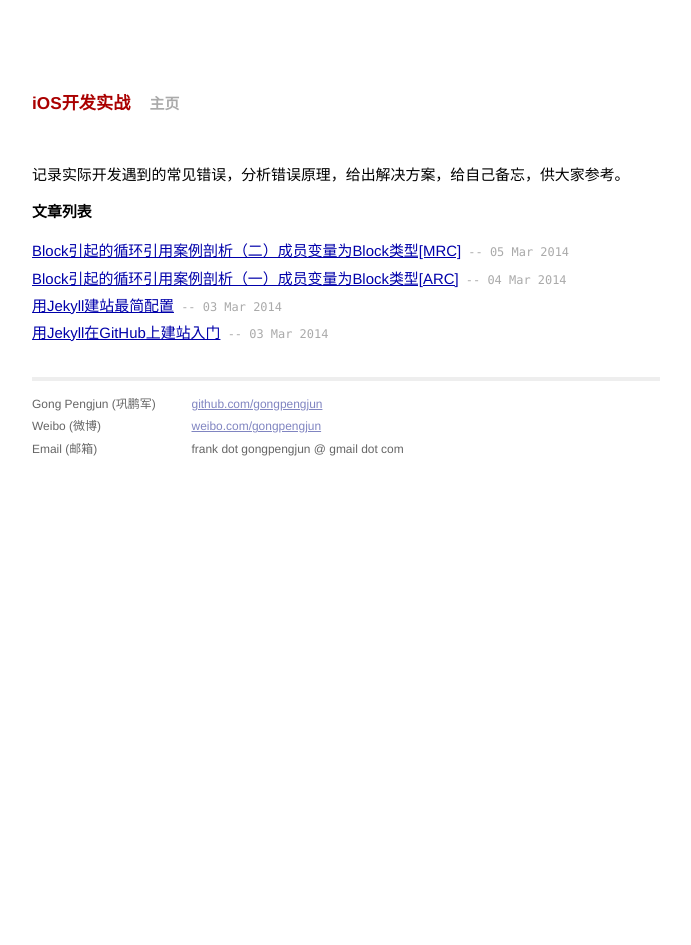
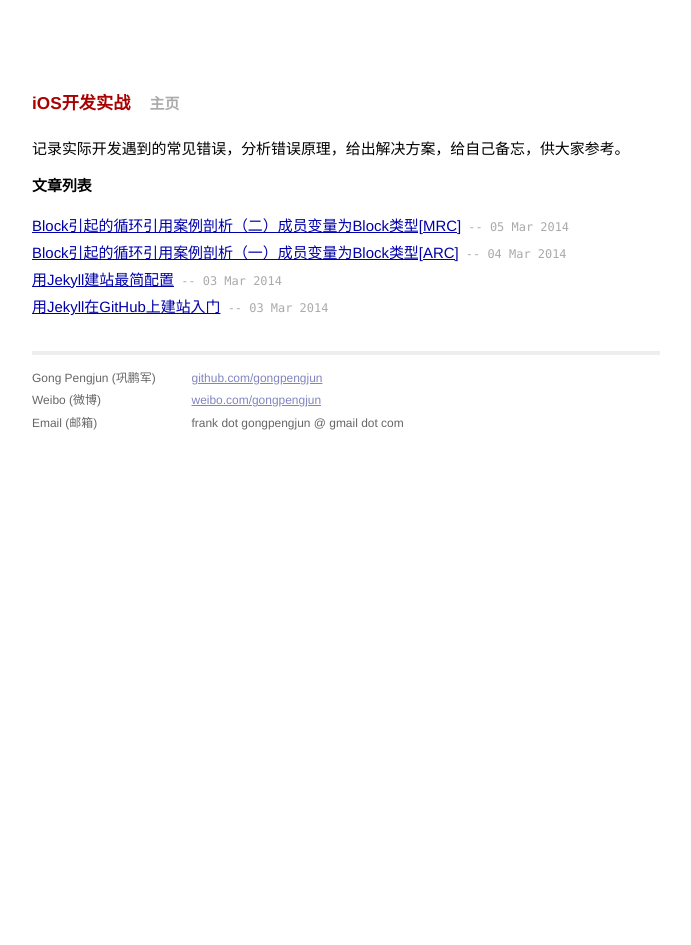
Before and after one commit to gongpengjun/gongpengjun.github.io, a Jekyll site: the page built from index.html, in a window 1280 px wide. Shown: the whole page, without its empty margins (294-985 px from the left). Built offline with Jekyll 4.4.1, drawn with Linux system fonts in a browser that asks for light colours; Markdown is read by kramdown in place of the engine named in the settings.

Commit message:
adjust font size and title margin

```diff
--- a/css/main.css
+++ b/css/main.css
@@ -58,7 +58,7 @@ a:visited { color: #a0a; }
 /*****************************************************************************/
 
 .site {
-  font-size: 100%;
+  font-size: 115%;
   text-align: justify;
   width: 90%;
   margin: 1em auto 1em auto;
@@ -83,7 +83,7 @@ a:visited { color: #a0a; }
 .title {
   font-size: 115%;
   display: inline-block;
-  margin-bottom: 2em;
+  margin-bottom: 0.5em;
 }
 
 .title a {
```
